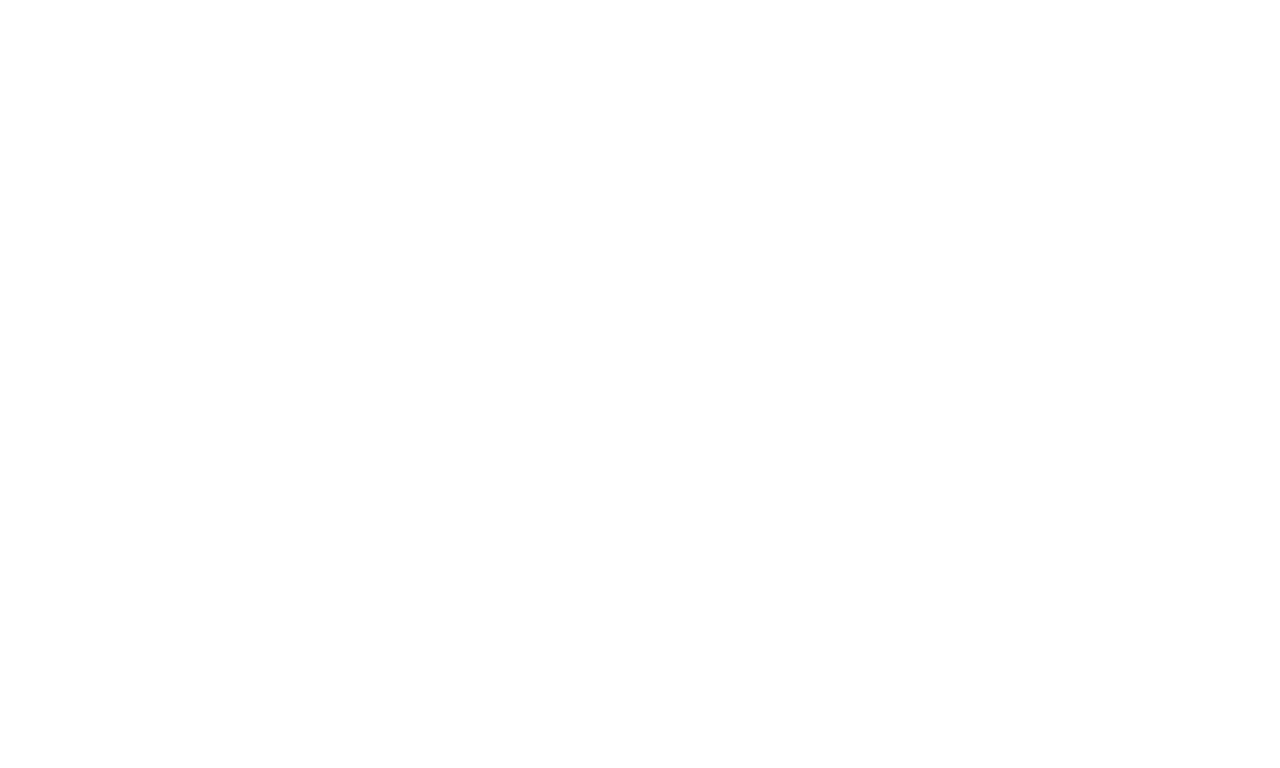
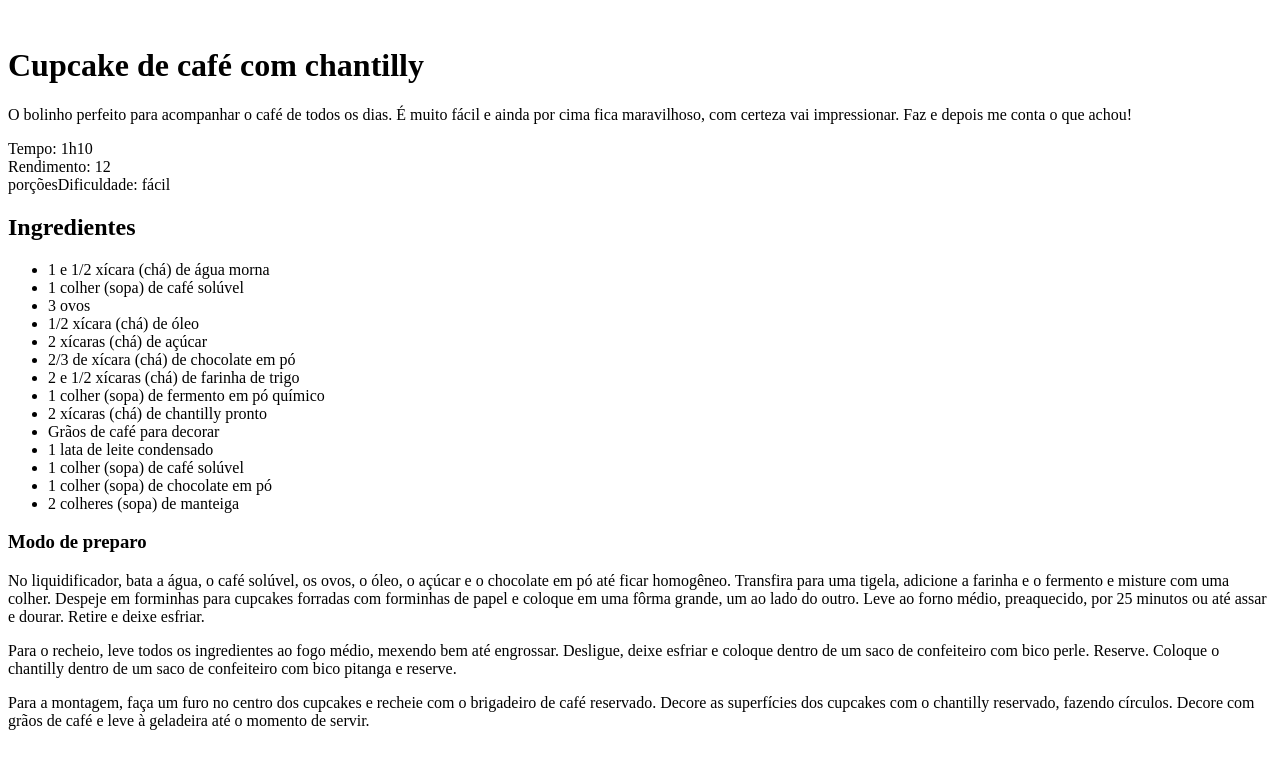
Before and after one commit to ErosCoding/Recipe-Page, a plain HTML site: page index.html in a window 1280 px wide. Drawn offline with Linux system fonts and the light colour scheme.

Commit message:
Iniciando a Estrutura HTML

```diff
--- a/index.html
+++ b/index.html
@@ -6,6 +6,51 @@
   <title>Recipes</title>
 </head>
 <body>
+  <div id="page">
+    <img src="" alt="">
+    <main>
+      <section id="about"></section>
+      <h1>Cupcake de café com chantilly</h1>
+      <p>
+        O bolinho perfeito para acompanhar o café de todos os dias. É muito fácil e ainda por cima fica maravilhoso, com certeza vai impressionar. Faz e depois me conta o que achou!
+      </p>
+
+      <p>Tempo: 1h10 <br>
+        Rendimento: 12 <br>
+        porçõesDificuldade: fácil
+      </p>
+      <section id="ingredients"></section>
+      <h2>Ingredientes</h2>
+
+      <ul>
+      <li> 1 e 1/2 xícara (chá) de água morna
+      <li>1 colher (sopa) de café solúvel</li>
+      <li>3 ovos</li>
+      <li>1/2 xícara (chá) de óleo</li>
+      <li>2 xícaras (chá) de açúcar</li>
+      <li>2/3 de xícara (chá) de chocolate em pó</li>
+      <li>2 e 1/2 xícaras (chá) de farinha de trigo</li>
+      <li>1 colher (sopa) de fermento em pó químico</li>
+      <li>2 xícaras (chá) de chantilly pronto</li>
+      <li>Grãos de café para decorar</li>
+      <li>1 lata de leite condensado</li>
+      <li>1 colher (sopa) de café solúvel</li>
+      <li>1 colher (sopa) de chocolate em pó</li>
+      <li>2 colheres (sopa) de manteiga</li>
+      </ul>
+      <section id="preparation"></section>
+      <h3>Modo de preparo</h3>
+      <p>
+        No liquidificador, bata a água, o café solúvel, os ovos, o óleo, o açúcar e o chocolate em pó até ficar homogêneo. Transfira para uma tigela, adicione a farinha e o fermento e misture com uma colher. Despeje em forminhas para cupcakes forradas com forminhas de papel e coloque em uma fôrma grande, um ao lado do outro. Leve ao forno médio, preaquecido, por 25 minutos ou até assar e dourar. Retire e deixe esfriar.
+      </p>
+      <p>
+        Para o recheio, leve todos os ingredientes ao fogo médio, mexendo bem até engrossar. Desligue, deixe esfriar e coloque dentro de um saco de confeiteiro com bico perle. Reserve. Coloque o chantilly dentro de um saco de confeiteiro com bico pitanga e reserve.
+      </p>
+      <p>
+        Para a montagem, faça um furo no centro dos cupcakes e recheie com o brigadeiro de café reservado. Decore as superfícies dos cupcakes com o chantilly reservado, fazendo círculos. Decore com grãos de café e leve à geladeira até o momento de servir.
+      </p>
+    </main>
+  </div>
 
 </body>
 </html>
```
